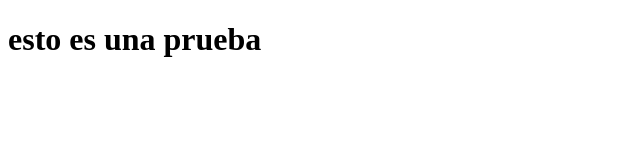
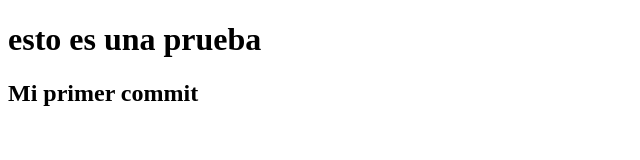
Before and after one commit to Eaguiwa/new-proyect, a plain HTML site: page index.html in a window 1280 px wide. Shown: the whole page, without its empty margins (0-640 px from the left). Drawn offline with Linux system fonts and the light colour scheme.

Commit message:
segundo commit

```diff
--- a/index.html
+++ b/index.html
@@ -6,6 +6,7 @@
     <title>Prueba</title>
 </head>
 <h1>esto es una prueba</h1>
+<h2>Mi primer commit</h2>
 <body>
 
 </body>
```
